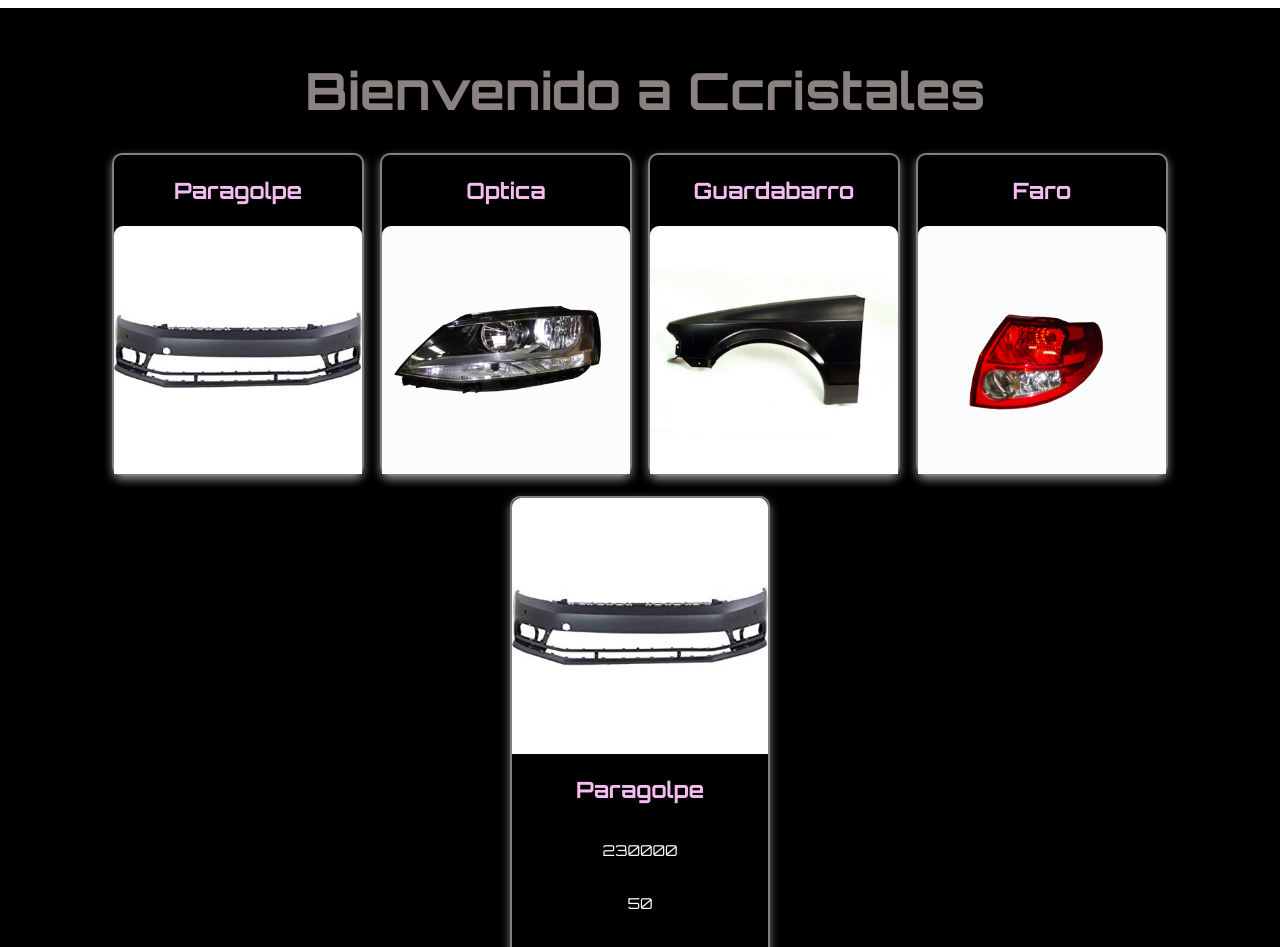
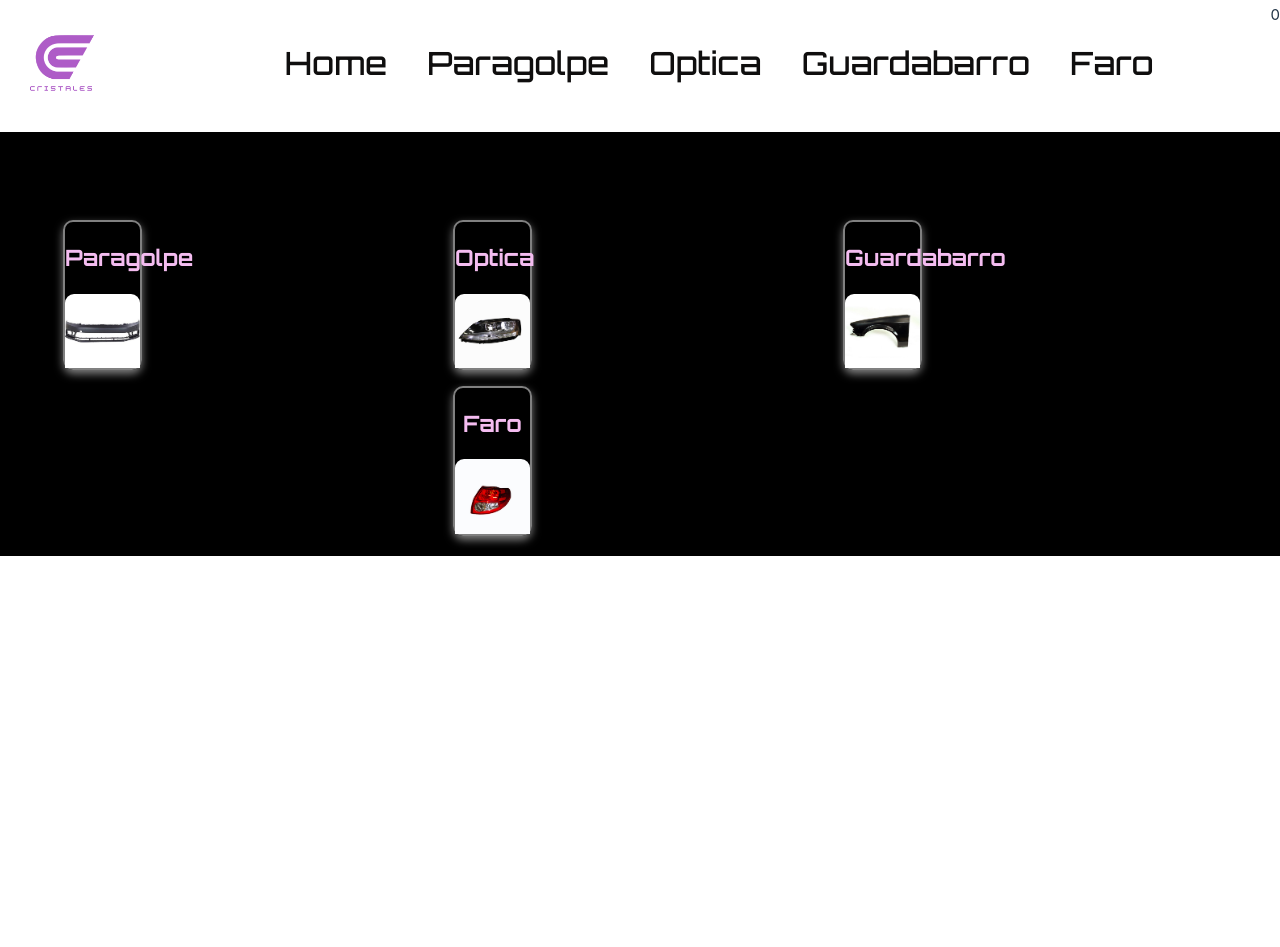
Before and after one commit to Axel-Correa/COM-60015, a React (Vite) app in the folder reactProjet/: page /category/Faro in a window 1280 px wide. Shown: the part 120-1067 px from the top of the page. After the commit the page ends 800 px from the top, so only its background shows below. Built offline with nearby package versions, Linux system fonts and the light colour scheme; a web font is replaced by a local one.

Commit message:
correcion segundaPreentrega

```diff
--- a/reactProjet/src/App.css
+++ b/reactProjet/src/App.css
@@ -7,10 +7,9 @@
 .todo{
   display: flex;
   flex-direction: column;
-}
-main{
   background-color: rgb(0, 0, 0);
 }
+
 h1{
   font-family:"Orbitron", sans-serif;
   margin-left:.675rem;
--- a/reactProjet/src/App.jsx
+++ b/reactProjet/src/App.jsx
@@ -5,7 +5,7 @@ import "./App.css"
 import Navbar from "./components/Navbar/Navbar";
 import ItemListContainer from "./components/ItemListContainer/ItemListContainer";
 import ItemDetailContainer from './components/ItemDetailContainer/ItemDetailContainer';
-import error from "./components/error/error"
+import Error from "./components/Error/Error"
 import {BrowserRouter,Routes,Route} from "react-router-dom"
 
 
@@ -14,13 +14,20 @@ function App() {
   const [count, setCount] = useState(0)
   return (
     <div className='todo'>
-      <header>
+      <BrowserRouter>
         <Navbar/>
-      </header>
-      <main>
-        <ItemListContainer greeting= "Bienvenido a Ccristales"/>
-        <ItemDetailContainer/>
-      </main>
+
+        <Routes>
+
+          <Route path='/' element={<ItemListContainer/>}/>
+          <Route path='/category/:category' element={<ItemListContainer/>}/>
+          <Route path='/item/:id' element={<ItemDetailContainer/>} />
+          <Route path='*' element= {<Error/>}/>
+
+        </Routes>
+
+      </BrowserRouter>
+
     </div>
   )
 }
--- a/reactProjet/src/components/Item/Item.jsx
+++ b/reactProjet/src/components/Item/Item.jsx
@@ -1,11 +1,16 @@
 import React from 'react'
 import "./Item.css"
+import { Link } from 'react-router-dom'
+
 const Item = ({item}) => {
     return (
-        <div key={item.id} className='carrito'>
+        <Link to={`/item/${item.id}`}>
+                <div key={item.id} className='carrito'>
             <h2>{item.nombre}</h2>
             <img src= {item.imagen} alt={item.nombre}/>
         </div>
+        </Link>
+
     )
 }
 
--- a/reactProjet/src/components/ItemDetail/ItemDetail.jsx
+++ b/reactProjet/src/components/ItemDetail/ItemDetail.jsx
@@ -6,8 +6,8 @@ const ItemDetail = ({product}) => {
         <div className='carrito'>
             <img src={product.imagen} alt={product.nombre}/>
             <h2>{product.nombre}</h2>
-            <p>{product.precio}</p>
-            <p>{product.stock}</p>
+            <p>$ {product.precio}</p>
+            <p>Stock: {product.stock}</p>
             <p>Categoria: {product.category}</p>
         </div>
     )
--- a/reactProjet/src/components/ItemDetailContainer/ItemDetailContainer.jsx
+++ b/reactProjet/src/components/ItemDetailContainer/ItemDetailContainer.jsx
@@ -2,15 +2,19 @@ import React from 'react'
 import { useState,useEffect } from "react"
 import "./ItemDetailContainer.css"
 import ItemDetail from '../ItemDetail/ItemDetail'
+import { useParams } from 'react-router-dom'
 
 const ItemDetailContainer = () => {
     const [product, setProduct] = useState("")
+
+    const {id} = useParams();
+
     useEffect(() => {
         const fetchData = async () => {
             try{
                 const response = await fetch ('/products.json')
                 const data = await response.json()
-                const newProduct = data.find(p => p.id === 1 )
+                const newProduct = data.find(p => p.id === Number(id) )
                 setProduct(newProduct)
             }catch(error){
                 console.log(error)
--- a/reactProjet/src/components/ItemListContainer/ItemListContainer.jsx
+++ b/reactProjet/src/components/ItemListContainer/ItemListContainer.jsx
@@ -1,22 +1,28 @@
 import { useState,useEffect } from "react"
 import "./ItemListContainer.css"
 import ItemList from "../ItemList/ItemList"
+import { useParams } from "react-router-dom"
 
 
 const ItemListContainer =({greeting})=> {
     const [products, setProducts] = useState([])
+
+    const{categoryId} = useParams();
+
     useEffect(() => {
         const fetchData = async () => {
             try{
                 const response = await fetch ('/products.json')
                 const data = await response.json()
+                const filtradoDeProductos = categoryId ? data.filter((p) => p.category === categoryId): data;
+                setProducts(filtradoDeProductos)
                 setProducts(data)
             }catch(error){
                 console.log(error)
             }
         }
         fetchData()
-    },[])
+    },[categoryId])
 
     return(
         <div className="contenedor">
--- a/reactProjet/src/components/Navbar/Navbar.css
+++ b/reactProjet/src/components/Navbar/Navbar.css
@@ -1,6 +1,4 @@
-header{
-    width: 100%;
-}
+
 img{
     width: 10%;
     height: 10%;
@@ -11,7 +9,7 @@ img{
     display: flex;
     justify-content: space-between;
     font-size: 15px;
-    background-color: rgba(255, 255, 255, 0.874);
+    background-color: white;
 }
 nav ul li{
     font-size: 32px;
--- a/reactProjet/src/components/Navbar/Navbar.jsx
+++ b/reactProjet/src/components/Navbar/Navbar.jsx
@@ -10,9 +10,11 @@ const Navbar = () => {
             <img src={logo} alt="" />
             <nav>
                 <ul>
-                    <li><a className="link" href="#">Servicio</a></li>
-                    <li><a className="link" href="#">Productos</a></li>
-                    <li><a className="link" href="#">Contacto</a></li>
+                    <li><Link to="/" className='link'>Home</Link></li>
+                    <li><Link to="/category/Paragolpe" className='link'>Paragolpe</Link></li>
+                    <li><Link to="/category/Optica" className='link'>Optica</Link></li>
+                    <li><Link to="/category/Guardabarro" className='link'>Guardabarro</Link></li>
+                    <li><Link to="/category/Faro" className='link'>Faro</Link></li>
                 </ul>
             </nav>
             <CartWidget/>
--- a/reactProjet/src/components/error/error.css
+++ b/reactProjet/src/components/error/error.css
@@ -0,0 +1,5 @@
+.msjError h2{
+    color: rgb(244, 188, 240);
+    text-align: center;
+    font-family:"Orbitron", sans-serif;
+}
--- a/reactProjet/src/components/error/error.jsx
+++ b/reactProjet/src/components/error/error.jsx
@@ -1,9 +1,10 @@
 import React from 'react'
 import { Link } from 'react-router-dom'
+import "./Error.css"
 
 const Error = () => {
     return (
-        <div>
+        <div className='msjError'>
             <h2>Error 404, pagina no encontrada.</h2>
         </div>
     )
```
